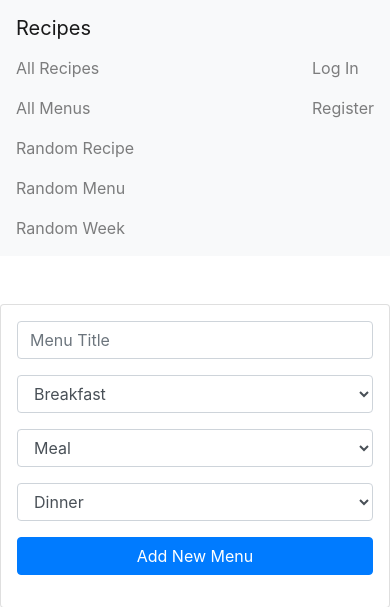
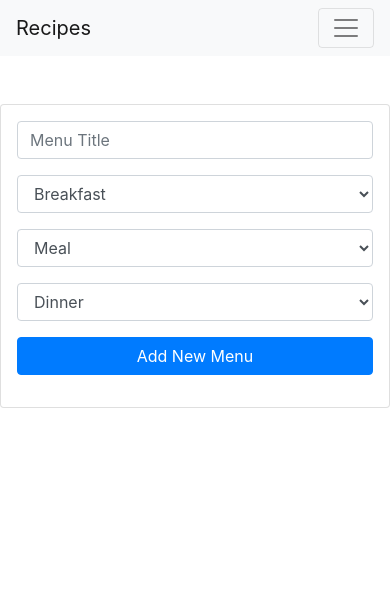
Before and after one commit to grayTurtle01/recipes, a Django app: page /add_menu in a window 390 px wide. Shown: the top 607 px of the page. Run offline with Django 3.2, Linux system fonts and the light colour scheme; data comes from the database, SQL or seed files in the repository; both versions use the stored data as it was after the commit; some libraries are stand-ins or nearby versions.

Commit message:
hamburger menu

```diff
--- a/app/templates/app/layout.html
+++ b/app/templates/app/layout.html
@@ -10,10 +10,15 @@
     </head>
     <body>
 
-        <nav class="navbar navbar-expand-sm navbar-light bg-light">
+        <nav class="navbar navbar-expand-md navbar-light bg-light">
             <a class="navbar-brand" href="#">Recipes</a>
 
-            <div class="d-flex justify-content-between w-100">
+            <button class="navbar-toggler" data-bs-toggle="collapse" data-bs-target="#myNavBar">
+                <span class="navbar-toggler-icon"></span>
+            </button>
+
+            <div class="collapse navbar-collapse" id="myNavBar">
+                <div class="d-flex justify-content-between w-100" >
 
               <ul class="navbar-nav">
 
@@ -42,10 +47,10 @@
                 {% if user.is_authenticated %}
 
                 {% endif %}
-                </ul>
+              </ul>
 
 
-                <ul class="navbar-nav">
+              <ul class="navbar-nav">
 
                     {% if user.is_authenticated %}
                     <li class="nav-item">
@@ -74,11 +79,11 @@
                             <a class="nav-link" href="{% url 'register' %}">Register</a>
                         </li>
                     {% endif %}
-                </ul>
+              </ul>
 
 
+                </div>
             </div>
-
 
           </nav>
 
@@ -89,5 +94,8 @@
 
     {% block script %}
     {% endblock%}
+    <script src="https://cdn.jsdelivr.net/npm/@popperjs/core@2.10.2/dist/umd/popper.min.js" integrity="sha384-7+zCNj/IqJ95wo16oMtfsKbZ9ccEh31eOz1HGyDuCQ6wgnyJNSYdrPa03rtR1zdB" crossorigin="anonymous"></script>
+    <script src="https://cdn.jsdelivr.net/npm/bootstrap@5.1.3/dist/js/bootstrap.min.js" integrity="sha384-QJHtvGhmr9XOIpI6YVutG+2QOK9T+ZnN4kzFN1RtK3zEFEIsxhlmWl5/YESvpZ13" crossorigin="anonymous"></script>
+
     </body>
 </html>
```
Also changed, not shown: db.sqlite3.
